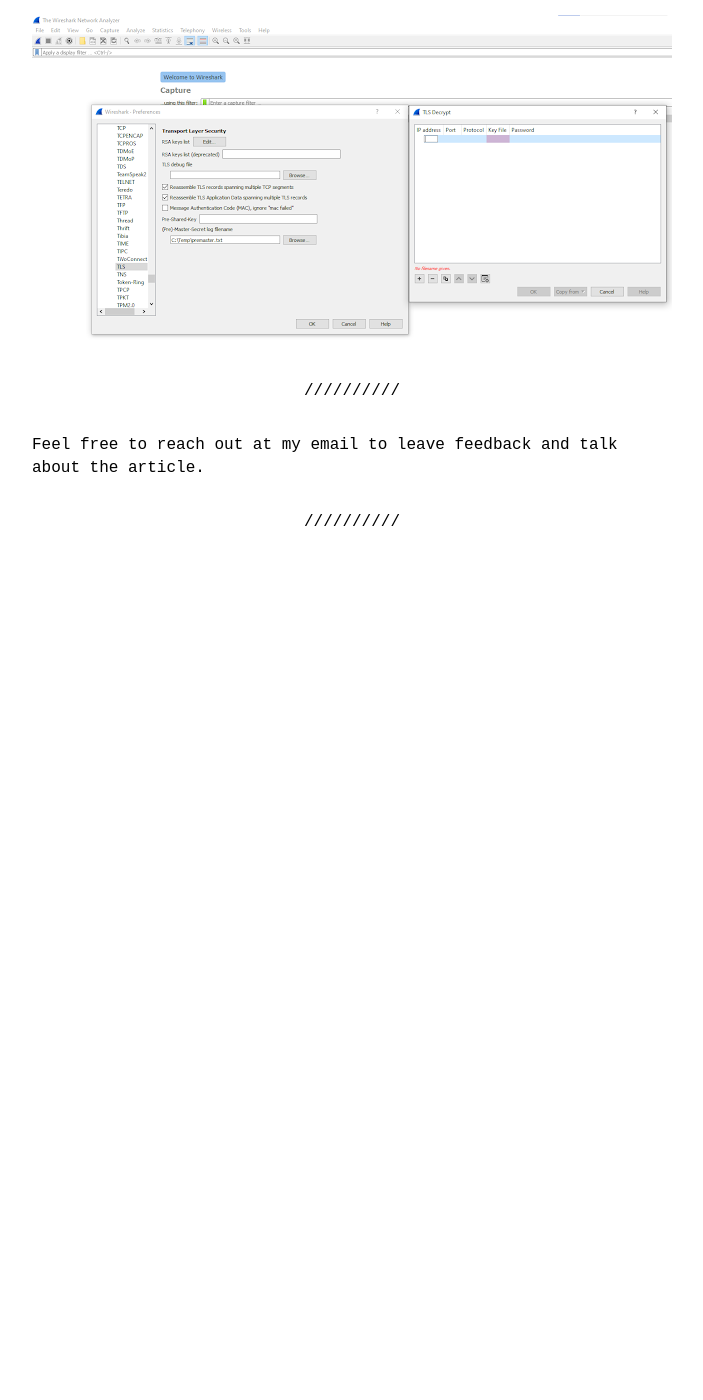
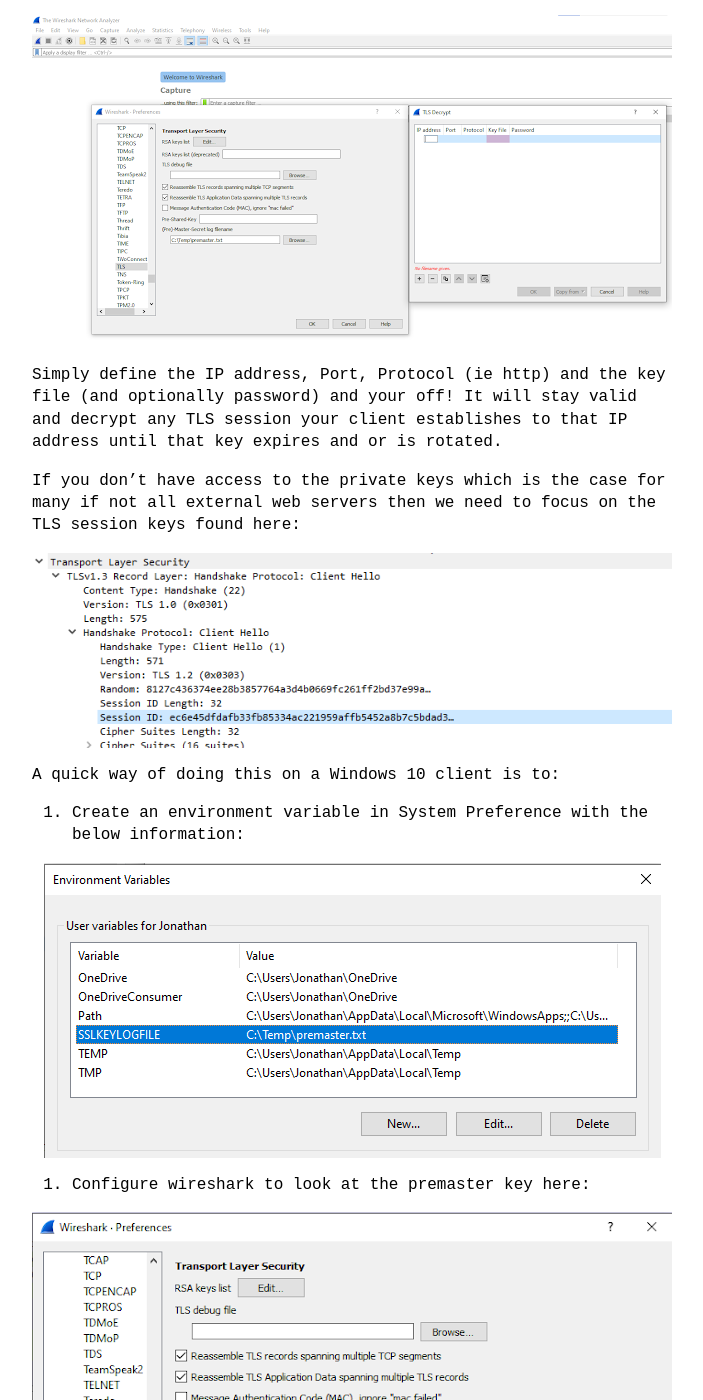
Before and after one commit to jonathanLynn/jonathanlynn.github.io, a Jekyll site: the page built from _posts/2021-07-31-wireshark-decryptingtls.md, in a window 1280 px wide and 1400 px high, scrolled down 567 px. Shown: the whole window, without its empty margins (288-991 px from the left). Built offline with Jekyll 4.4.1, drawn with Linux system fonts in a browser that asks for light colours; before the commit the page ends 1197 px from its top, so only the background shows below that; some of the changed text lies outside the part shown.

Commit message:
new blog post

```diff
--- a/_posts/2021-07-31-wireshark-decryptingtls.md
+++ b/_posts/2021-07-31-wireshark-decryptingtls.md
@@ -9,7 +9,27 @@ I've found that there are two ways which is either importing the server side pri
 
 With that being said, If you have access to a private key here is where you can stash it in Wireshark:
 
-![theme logo](https://raw.githubusercontent.com/jonathanlynn/jonathanlynn.github.io/master/images/wireshark-menu-1.png){:.ioda}
+![wireshark](https://raw.githubusercontent.com/jonathanlynn/jonathanlynn.github.io/master/images/wireshark-menu-1.png){:.ioda}
+
+Simply define the IP address, Port, Protocol (ie http) and the key file (and optionally password) and your off! It will stay valid and decrypt any TLS session your client establishes to that IP address until that key expires and or is rotated.
+
+If you don't have access to the private keys which is the case for many if not all external web servers then we need to focus on the TLS session keys found here:
+
+![wireshark](https://raw.githubusercontent.com/jonathanlynn/jonathanlynn.github.io/master/images/wireshark-menu-2.png){:.ioda}
+
+A quick way of doing this on a Windows 10 client is to:
+
+1. Create an environment variable in System Preference with the below information:
+
+![wireshark](https://raw.githubusercontent.com/jonathanlynn/jonathanlynn.github.io/master/images/wireshark-menu-3.png){:.ioda}
+
+2. Configure wireshark to look at the premaster key here:
+
+![wireshark](https://raw.githubusercontent.com/jonathanlynn/jonathanlynn.github.io/master/images/wireshark-menu-4.png){:.ioda}
+
+3. Kick off a capture, close and re-open your browser and start browsing to somewhere. In  this example I visited Microsoft.com and you can see Wireshark is decrypting the TLS session and showing me the HTTP traffic:
+
+![wireshark](https://raw.githubusercontent.com/jonathanlynn/jonathanlynn.github.io/master/images/wireshark-menu-5.png){:.ioda}
 
 ---
 
```
